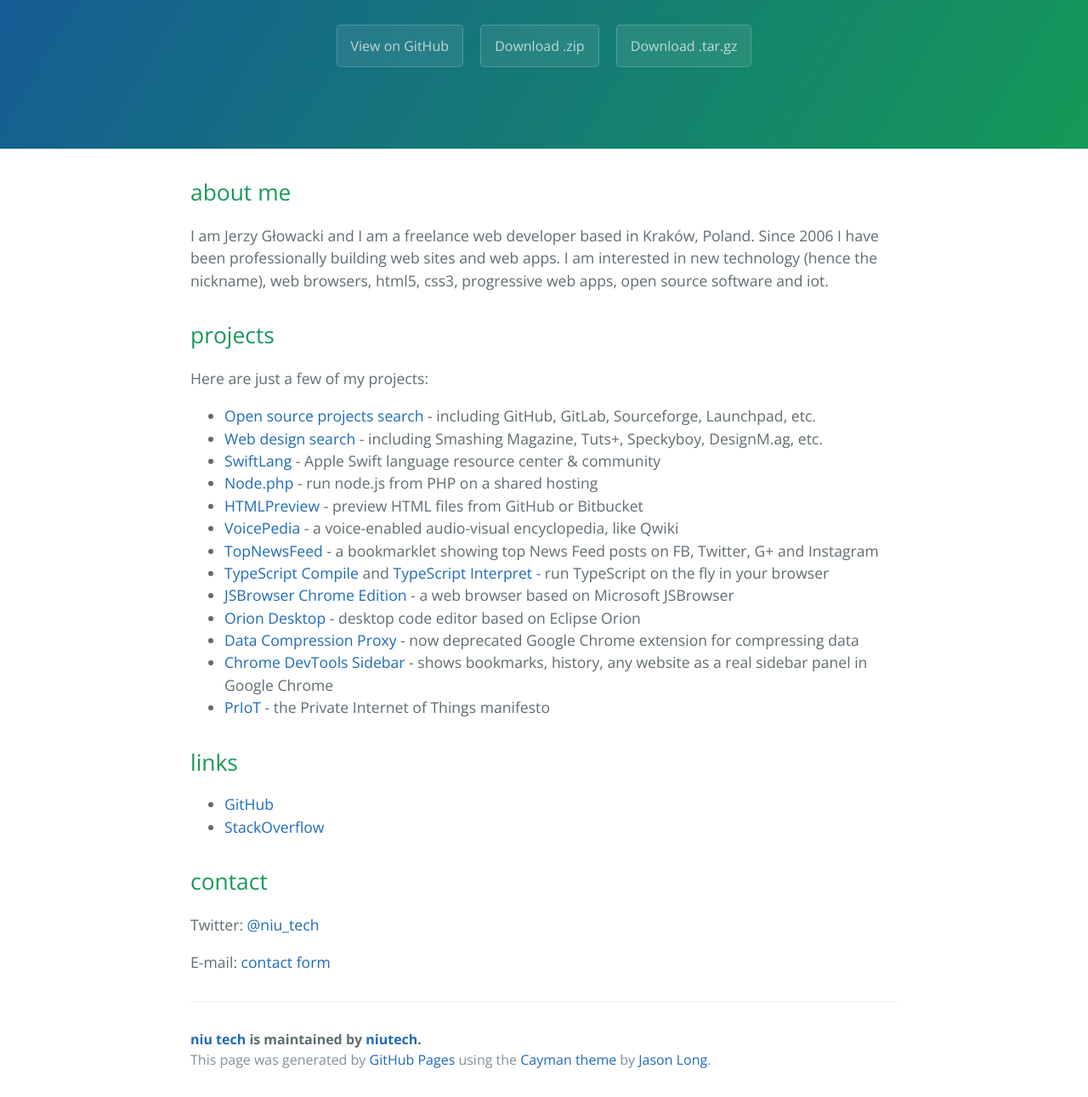
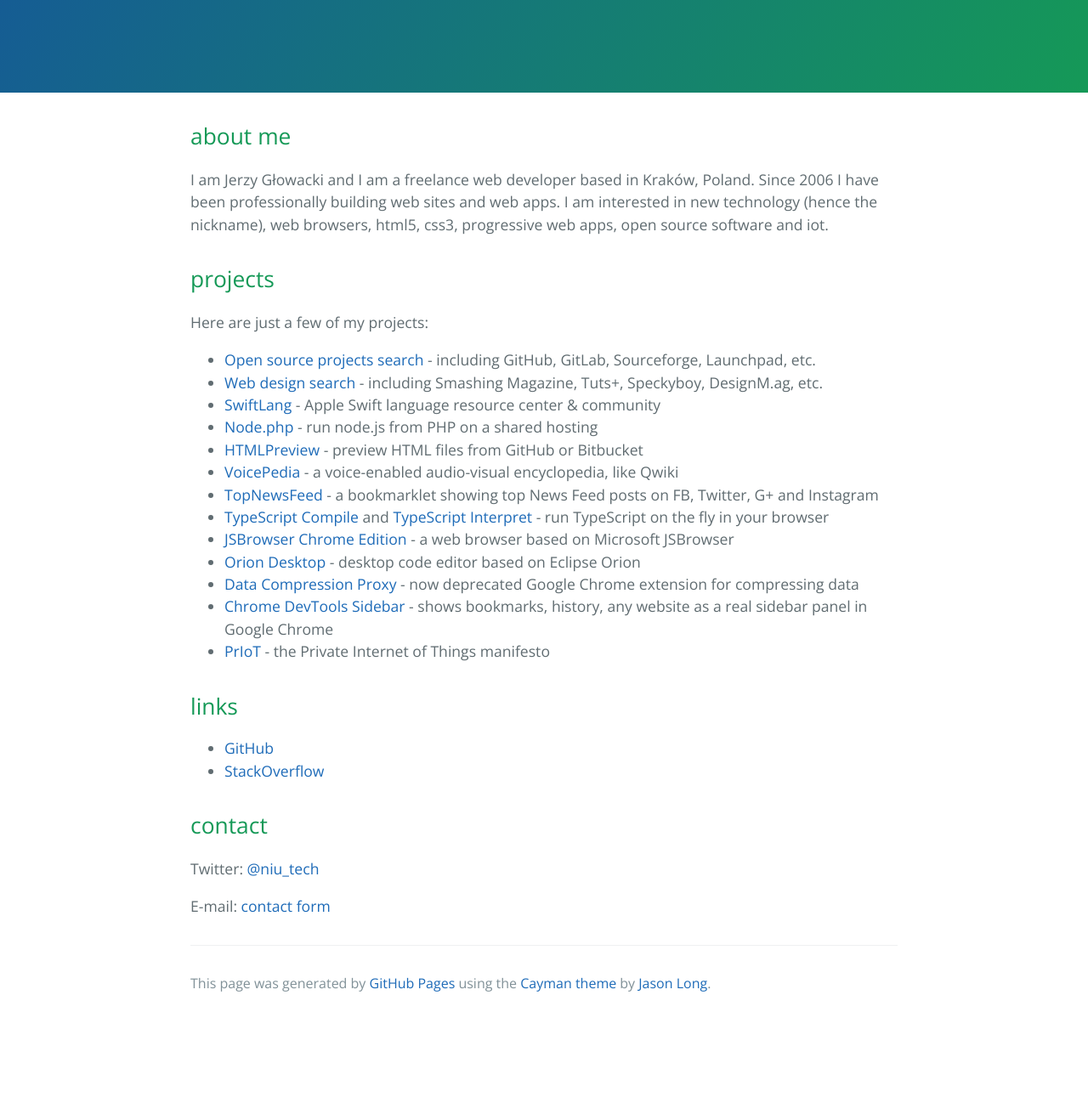
Before and after one commit to niutech/niute.ch, a plain HTML site: page index.html in a window 1280 px wide. Shown: the part 208-1499 px from the top of the page at 85% size. After the commit the page ends 1409 px from the top, so only its background shows below. Drawn offline with nearby package versions, Linux system fonts and the light colour scheme.

Commit message:
Update index.html

```diff
--- a/index.html
+++ b/index.html
@@ -13,9 +13,6 @@
     <section class="page-header">
       <h1 class="project-name">niu tech</h1>
       <h2 class="project-tagline">new technology, progressive web apps, html5 &amp; css3, web development, iot...</h2>
-      <a href="https://github.com/niutech/niutech" class="btn">View on GitHub</a>
-      <a href="https://github.com/niutech/niutech/zipball/master" class="btn">Download .zip</a>
-      <a href="https://github.com/niutech/niutech/tarball/master" class="btn">Download .tar.gz</a>
     </section>
 
     <section class="main-content">
@@ -74,7 +71,6 @@
 <p>E-mail: <a href="http://goo.gl/forms/YSDyV4hyJ8SIsPMz2">contact form</a></p>
 
       <footer class="site-footer">
-        <span class="site-footer-owner"><a href="https://github.com/niutech/niutech">niu tech</a> is maintained by <a href="https://github.com/niutech">niutech</a>.</span>
 
         <span class="site-footer-credits">This page was generated by <a href="https://pages.github.com">GitHub Pages</a> using the <a href="https://github.com/jasonlong/cayman-theme">Cayman theme</a> by <a href="https://twitter.com/jasonlong">Jason Long</a>.</span>
       </footer>
```
